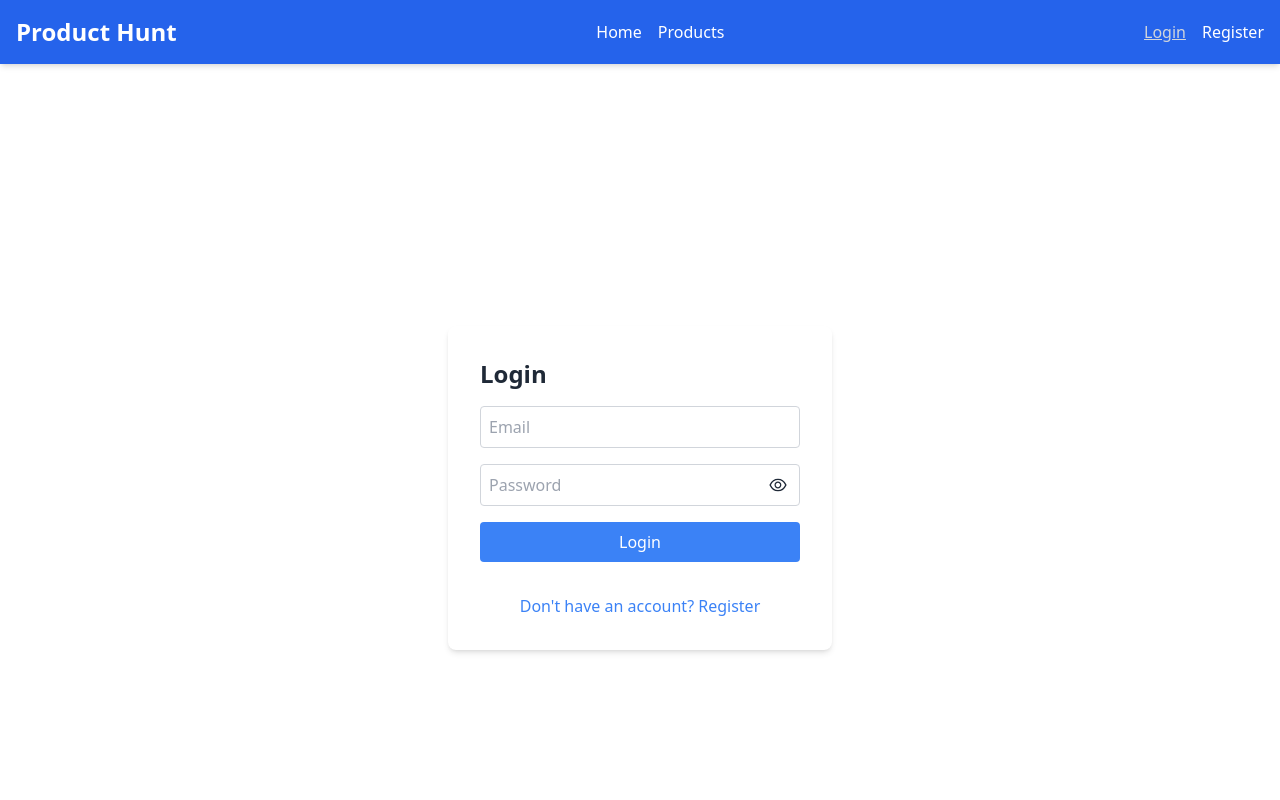
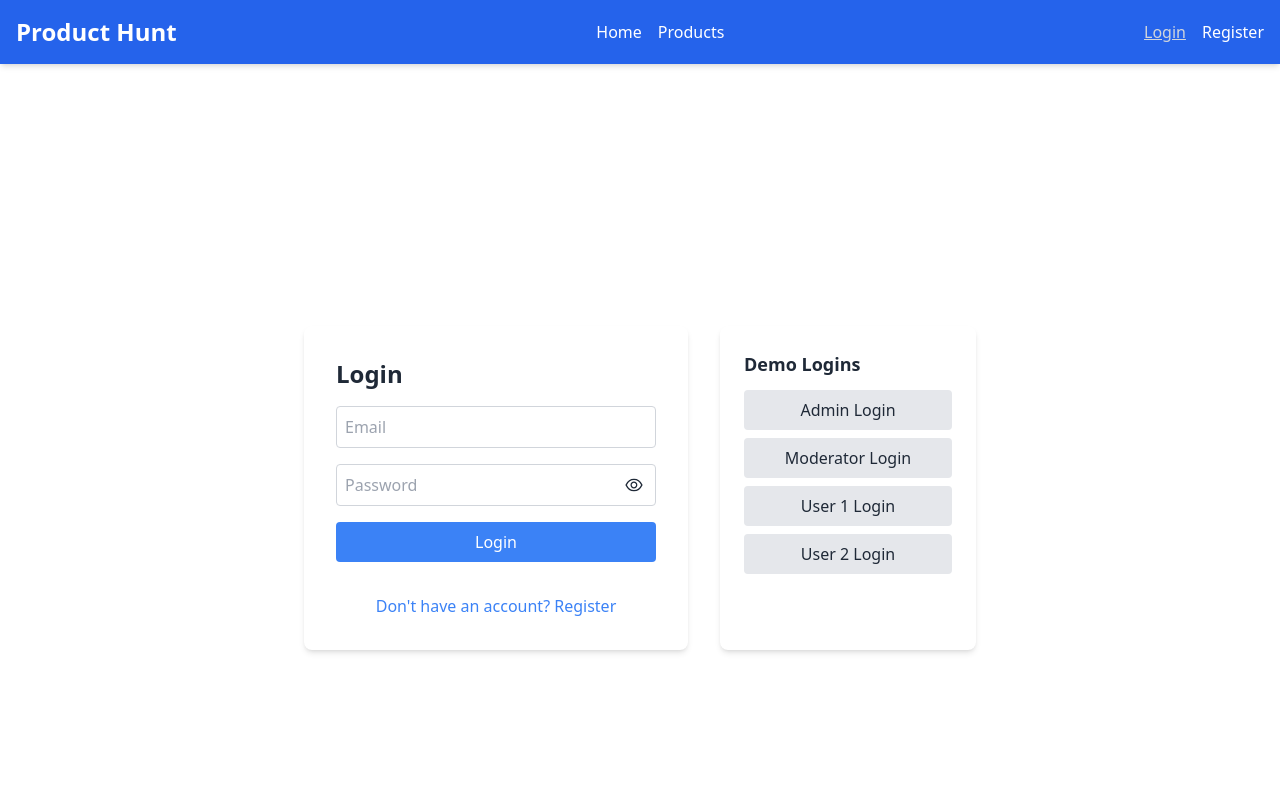
Before and after one commit to rakibul-islam2004/Product-Hunt, a React (Vite) app: page /login in a window 1280 px wide. Shown: the top 800 px of the page. Built offline with nearby package versions, Linux system fonts and the light colour scheme; no server answers.

Commit message:
Demo log is available

```diff
--- a/src/pages/LoginPage.jsx
+++ b/src/pages/LoginPage.jsx
@@ -4,6 +4,30 @@
 import MainLayout from "../layouts/MainLayout";
 import { toast } from "react-toastify";
 import { AiOutlineEye, AiOutlineEyeInvisible } from "react-icons/ai";
+
+const AutoFillButtons = ({ onAutoFill }) => {
+  const demoUsers = [
+    { role: "Admin", email: "mdrakib@gmail.com", password: "R1111b" },
+    { role: "Moderator", email: "mdrakib1@gmail.com", password: "R1111b" },
+    { role: "User 1", email: "mdrakib2@gmail.com", password: "R1111b" },
+    { role: "User 2", email: "mdrakib3@gmail.com", password: "R1111b" },
+  ];
+
+  return (
+    <div className="bg-white p-6 rounded-lg shadow-md w-64">
+      <h3 className="text-lg font-bold mb-3">Demo Logins</h3>
+      {demoUsers.map((user) => (
+        <button
+          key={user.email}
+          className="w-full bg-gray-200 p-2 rounded mb-2"
+          onClick={() => onAutoFill(user.email, user.password)}
+        >
+          {user.role} Login
+        </button>
+      ))}
+    </div>
+  );
+};
 
 const LoginPage = () => {
   const navigate = useNavigate();
@@ -18,32 +42,6 @@
     setError(null);
     try {
       const { token } = await loginWithEmail(email, password);
-
-      const roleResponse = await fetch(
-        `https://product-hunt-server-eight.vercel.app/getRole/${email}`,
-        {
-          method: "GET",
-          headers: {
-            "Content-Type": "application/json",
-            Authorization: `Bearer ${token}`, // Include JWT token
-          },
-        }
-      );
-      const roleData = await roleResponse.json();
-
-      if (roleData.role === "admin") navigate("/dashboard");
-      else if (roleData.role === "moderator") navigate("/dashboard");
-      else navigate("/");
-    } catch (err) {
-      setError(`${err}`);
-    }
-  };
-
-  const handleGoogleLogin = async () => {
-    setError(null);
-    try {
-      const { token } = await loginWithGoogle();
-
       const roleResponse = await fetch(
         `https://product-hunt-server-eight.vercel.app/getRole/${email}`,
         {
@@ -55,19 +53,26 @@
         }
       );
       const roleData = await roleResponse.json();
-
-      if (roleData.role === "admin") navigate("/dashboard");
-      else if (roleData.role === "moderator") navigate("/dashboard");
-      else navigate("/");
+      if (roleData.role === "admin" || roleData.role === "moderator") {
+        navigate("/dashboard");
+      } else {
+        navigate("/");
+      }
     } catch (err) {
       setError(`${err}`);
     }
   };
 
+  const handleAutoFill = (userEmail, userPassword) => {
+    setEmail(userEmail);
+    setPassword(userPassword);
+  };
+
   return (
     <MainLayout>
       <div className="flex items-center justify-center min-h-screen">
-        <div className="bg-white p-8 rounded-lg shadow-md w-full sm:w-96">
+        <div className="flex gap-8">
+          <div className="bg-white p-8 rounded-lg shadow-md w-96">
             <h2 className="text-2xl font-bold mb-4">Login</h2>
             {error && <div className="text-red-600 mb-4">{error}</div>}
             <form onSubmit={handleLogin}>
@@ -106,9 +111,14 @@
                 Login
               </button>
             </form>
-          <Link to="/register" className="block text-center mt-4 text-blue-500">
+            <Link
+              to="/register"
+              className="block text-center mt-4 text-blue-500"
+            >
               Don't have an account? Register
             </Link>
+          </div>
+          <AutoFillButtons onAutoFill={handleAutoFill} />
         </div>
       </div>
     </MainLayout>
```
Lines whose indentation alone changed are shown as unchanged.
